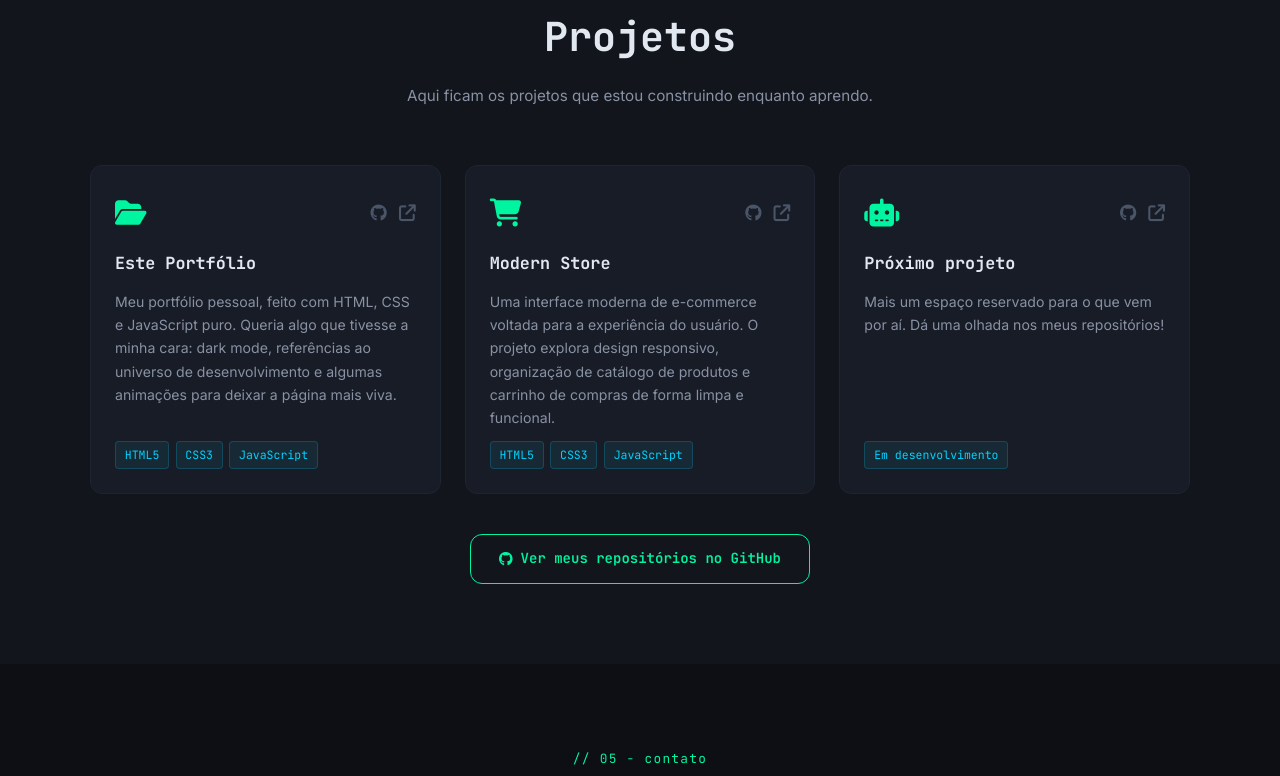
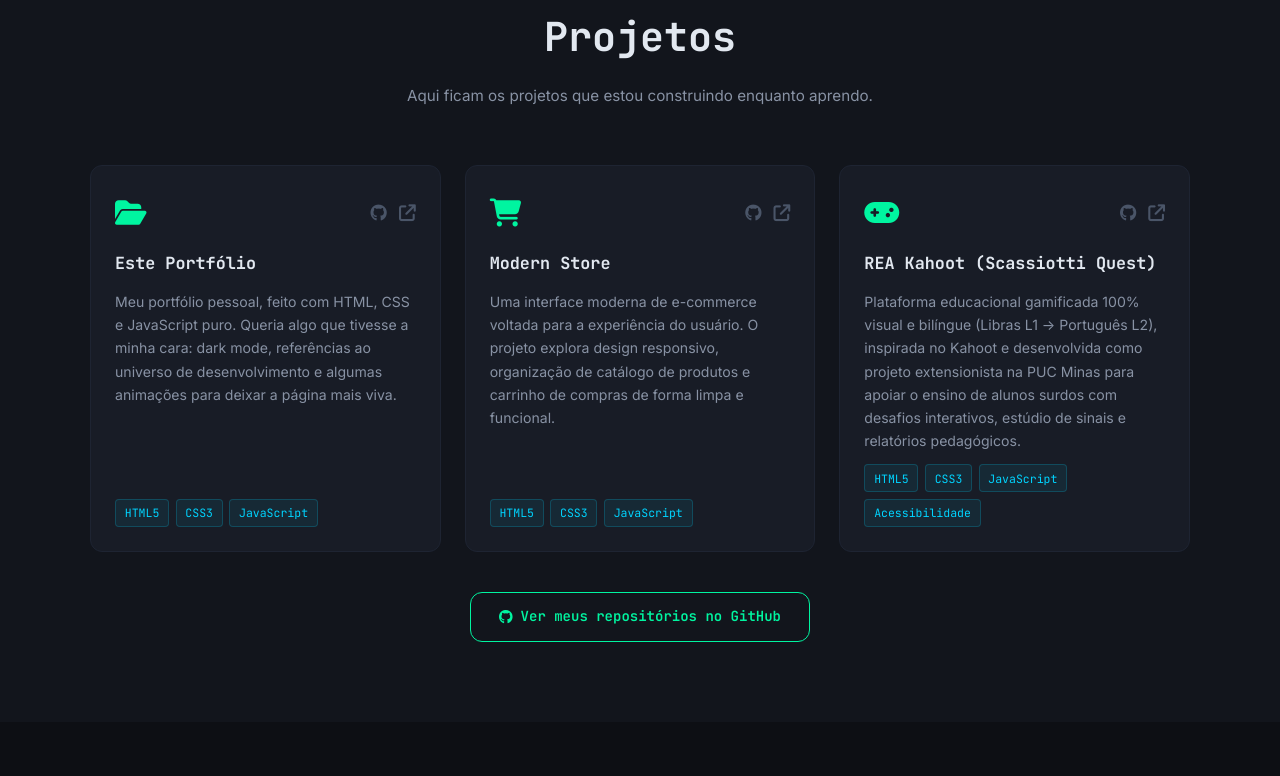
Before and after one commit to PauloFreire777/MeuPortfolio, a plain HTML site: page index.html in a window 1280 px wide. Shown: the part 3925-4701 px from the top of the page. Drawn offline with Linux system fonts and the light colour scheme; animation ran at ten frames a second.

Commit message:
feat: adiciona projeto REA Kahoot (Scassiotti Quest) na seção de projetos

```diff
--- a/index.html
+++ b/index.html
@@ -387,25 +387,30 @@
             <span>HTML5</span><span>CSS3</span><span>JavaScript</span>
           </div>
         </article>
-        <article class="project-card reveal project-placeholder">
+        <article class="project-card reveal">
           <div class="project-card-header">
             <div class="project-icon-wrap" aria-hidden="true">
-              <i class="fa-solid fa-robot project-icon"></i>
+              <i class="fa-solid fa-gamepad project-icon"></i>
             </div>
             <div class="project-links">
-              <a href="#" class="project-link" aria-label="Ver código no GitHub" target="_blank" rel="noopener noreferrer">
+              <!-- Coloque os links do repositório e do deploy no lugar de "#" quando estiverem liberados -->
+              <a href="#" class="project-link" aria-label="Ver código no GitHub (Repositório privado PUC Minas)" title="Repositório privado (PUC Minas) — em breve" target="_blank" rel="noopener noreferrer">
                 <i class="fa-brands fa-github"></i>
               </a>
-              <a href="#" class="project-link" aria-label="Ver demo ao vivo" target="_blank" rel="noopener noreferrer">
+              <a href="#" class="project-link" aria-label="Ver demo ao vivo (Em breve)" title="Deploy em breve" target="_blank" rel="noopener noreferrer">
                 <i class="fa-solid fa-arrow-up-right-from-square"></i>
               </a>
             </div>
           </div>
-          <h3 class="project-title">Próximo projeto</h3>
+          <h3 class="project-title">REA Kahoot (Scassiotti Quest)</h3>
           <p class="project-desc">
-            Mais um espaço reservado para o que vem por aí. Dá uma olhada nos meus repositórios!
+            Plataforma educacional gamificada 100% visual e bilíngue (Libras L1 &rarr; Português L2),
+            inspirada no Kahoot e desenvolvida como projeto extensionista na PUC Minas para apoiar o
+            ensino de alunos surdos com desafios interativos, estúdio de sinais e relatórios pedagógicos.
           </p>
-          <div class="project-tech"><span>Em desenvolvimento</span></div>
+          <div class="project-tech">
+            <span>HTML5</span><span>CSS3</span><span>JavaScript</span><span>Acessibilidade</span>
+          </div>
         </article>
       </div>
       <div class="projects-cta reveal">
```
